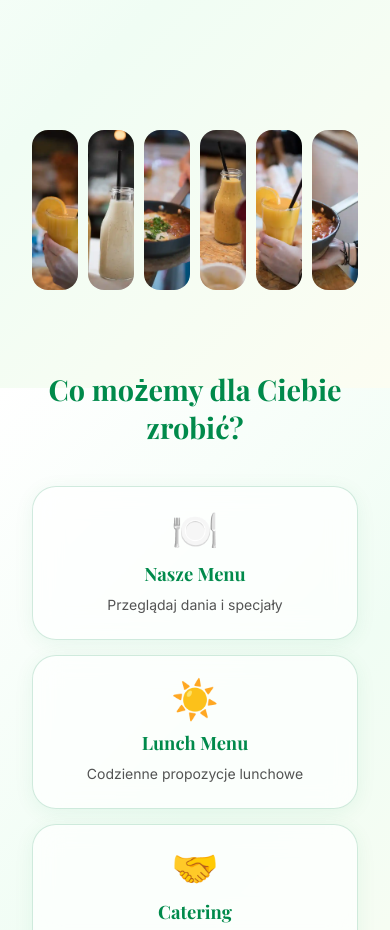
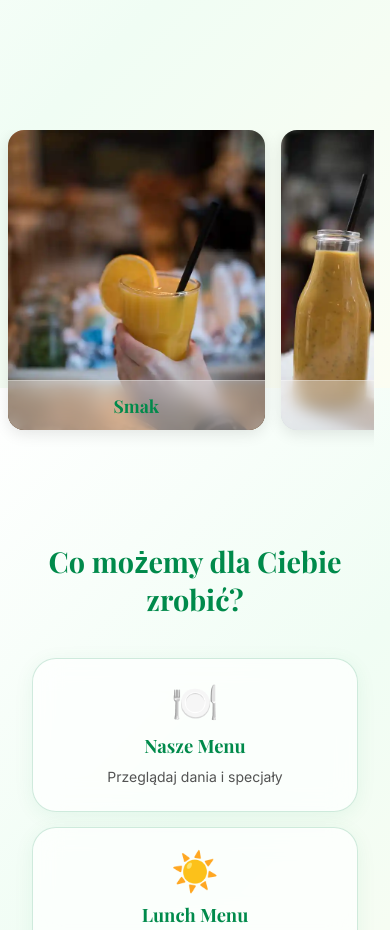
Before and after one commit to johnbosco6/zeln2, a Next.js app: page / in a window 390 px wide. Shown: the part 1300-2230 px from the top of the page. Built offline with nearby package versions, Linux system fonts and the light colour scheme; a web font is replaced by a local one.

Commit message:
feat: implement responsive carousel for photo strips on mobile

```diff
--- a/app/page.module.css
+++ b/app/page.module.css
@@ -720,3 +720,69 @@
     padding: 0.5rem;
   }
 }
+
+.photoStrip {
+  display: grid;
+  grid-template-columns: repeat(6, 1fr);
+  gap: 0.75rem;
+  margin: 0 auto 2.5rem;
+  padding: 0 2rem;
+  max-width: 1400px;
+  width: 100%;
+}
+
+.photoStripItem {
+  position: relative;
+  height: 200px;
+  border-radius: 16px;
+  overflow: hidden;
+  box-shadow: 0 4px 15px rgba(0, 0, 0, 0.1);
+  transition: transform 0.3s ease;
+}
+
+.photoStripItem:hover {
+  transform: translateY(-5px);
+}
+
+.strip4 { grid-template-columns: repeat(4, 1fr); }
+.strip3 { grid-template-columns: repeat(3, 1fr); }
+.strip5 { grid-template-columns: repeat(5, 1fr); }
+
+@media (max-width: 1024px) {
+  .photoStrip {
+    grid-template-columns: repeat(3, 1fr) !important;
+  }
+}
+
+@media (max-width: 768px) {
+  .photoStrip {
+    display: flex !important;
+    overflow-x: auto !important;
+    scroll-snap-type: x mandatory;
+    gap: 1rem;
+    padding: 0 1.5rem 1.5rem !important;
+    -webkit-overflow-scrolling: touch;
+    width: 100vw;
+    margin-left: -1rem;
+  }
+
+  .photoStrip::-webkit-scrollbar {
+    display: none;
+  }
+
+  .photoStripItem {
+    flex: 0 0 75%;
+    scroll-snap-align: center;
+    height: 300px;
+  }
+
+  .photoStripItem .imageOverlayGlass {
+    transform: translateY(0);
+    opacity: 1;
+    font-size: 1.1rem;
+    padding: 0.8rem 1.5rem;
+    bottom: 0;
+    background: rgba(255, 255, 255, 0.4);
+    backdrop-filter: blur(8px);
+  }
+}
--- a/app/page.tsx
+++ b/app/page.tsx
@@ -92,16 +92,7 @@ export default function Home() {
         </section>
 
         {/* Raw Photo Strip — food showcase */}
-        <section style={{
-          maxWidth: '1300px',
-          margin: '0 auto',
-          padding: '0 2rem 2rem',
-          display: 'grid',
-          gridTemplateColumns: 'repeat(6, 1fr)',
-          gap: '0.6rem',
-          borderRadius: '20px',
-          overflow: 'hidden',
-        }}>
+        <section className={styles.photoStrip}>
           {[
             { src: '/images/raw/DSC_8979_surowe.webp', label: 'Smak' },
             { src: '/images/raw/DSC_9005_surowe.webp', label: 'Kuchnia' },
@@ -110,12 +101,12 @@ export default function Home() {
             { src: '/images/raw/DSC_8977_surowe.webp', label: 'Pyszne' },
             { src: '/images/raw/DSC_8925_surowe.webp', label: 'Zdrowe' },
           ].map((item) => (
-            <div key={item.src} className={styles.relative} style={{ height: '160px' }}>
+            <div key={item.src} className={styles.photoStripItem}>
               <Image
                 src={item.src}
                 alt={item.label}
                 fill
-                sizes="17vw"
+                sizes="(max-width: 768px) 75vw, 17vw"
                 style={{ objectFit: 'cover' }}
               />
               <div className={styles.imageOverlayGlass}>{item.label}</div>
```
Also changed, not shown: app/dostawa/page.tsx (+4 -11 lines), app/imprezy/page.tsx (+3 -10 lines), app/kontakt/page.tsx (+5 -14 lines).
